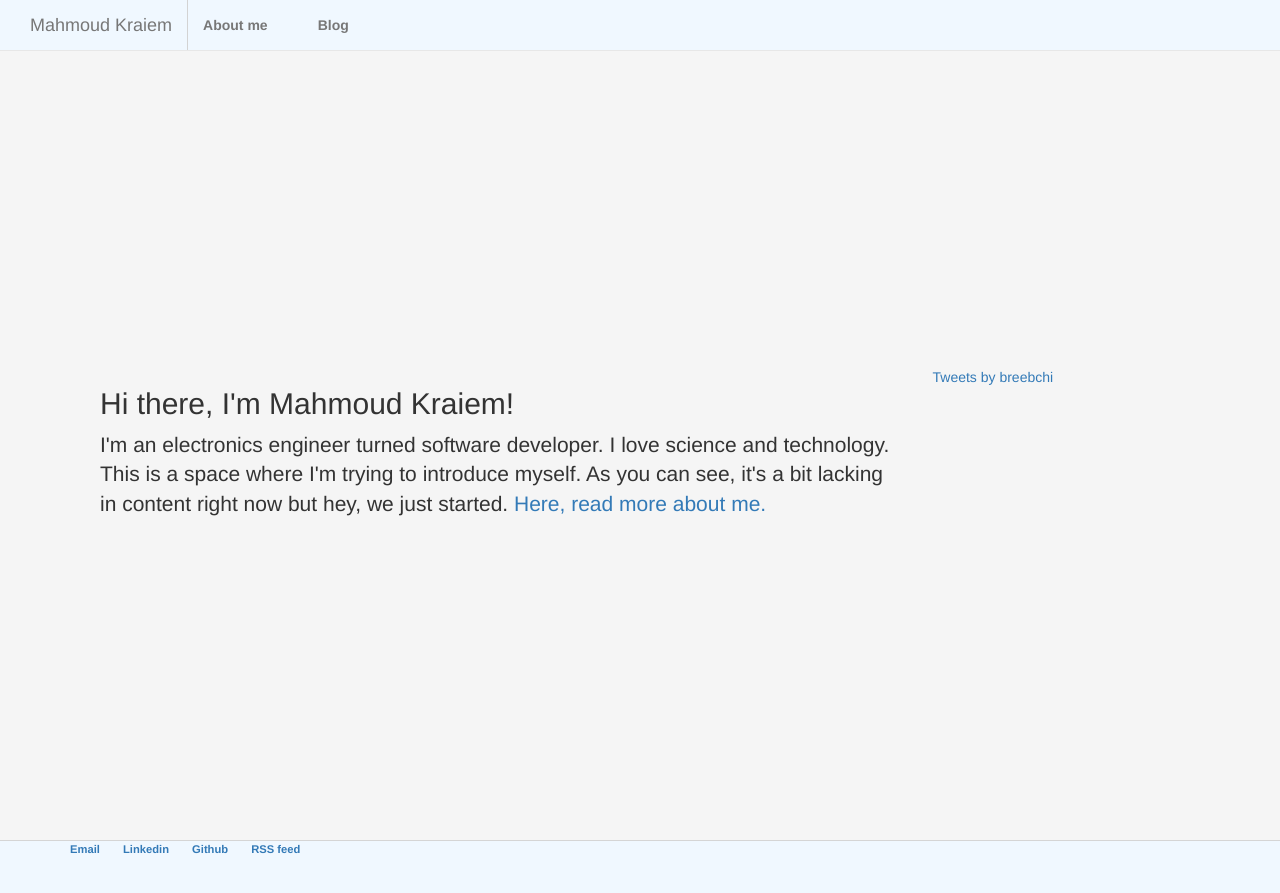
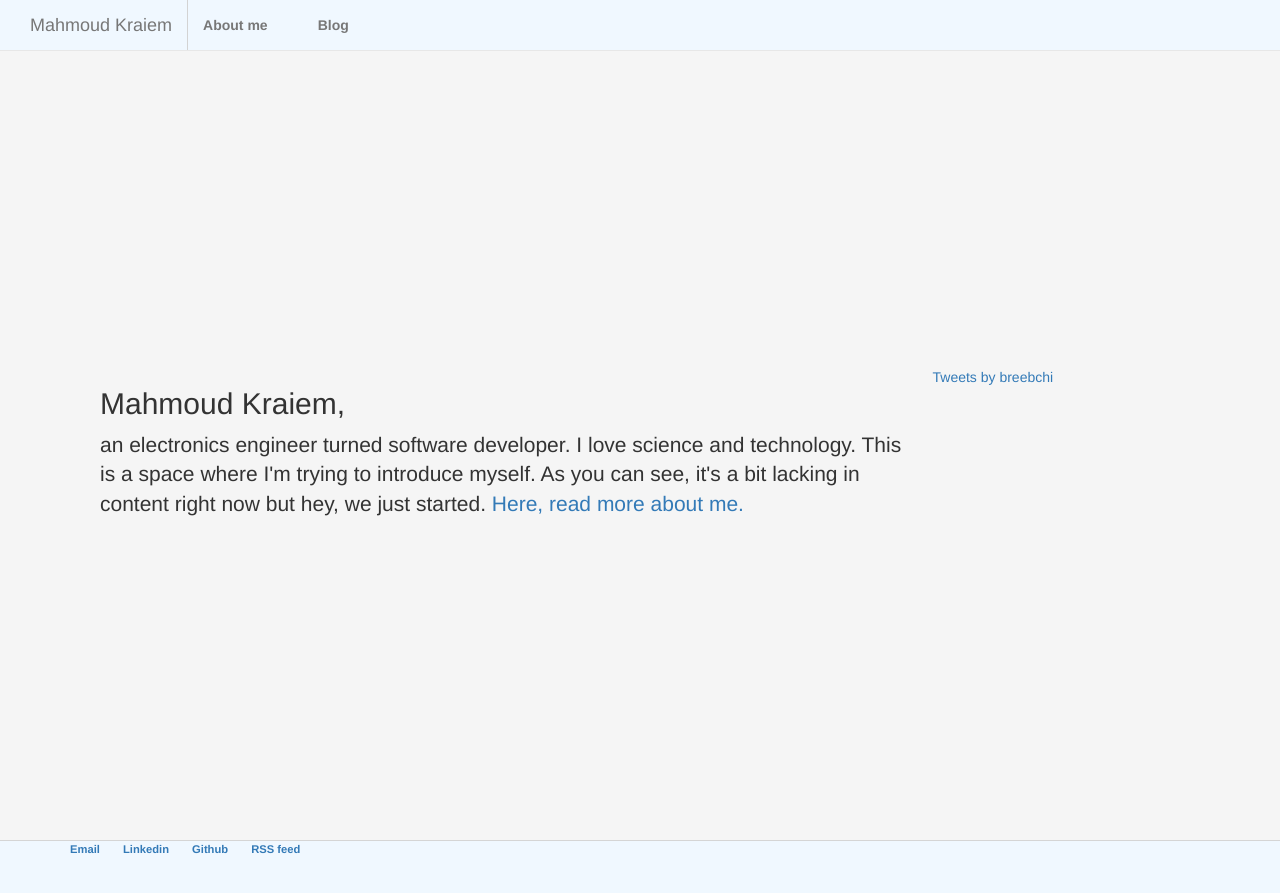
Before and after one commit to breebchi/breebchi.github.io, a Jekyll site: the page built from index.html, in a window 1280 px wide and 900 px high. Shown: the top 893 px of the window. Built offline with Jekyll 4.4.1, drawn with Linux system fonts in a browser that asks for light colours; nearby versions of some CDN libraries; comment, search, counter and statistics services are not loaded.

Commit message:
Update index.html

```diff
--- a/index.html
+++ b/index.html
@@ -4,8 +4,8 @@ title: Mahmoud Kraiem, science and tek enthusiast
 ---
 <div class="col-md-12">
 <div class="blurb col-md-9">
-        		<h2>Hi there, I'm Mahmoud Kraiem!</h2>
-				<p>I'm an electronics engineer turned software developer. I love science and technology.
+        		<h2>Mahmoud Kraiem,</h2>
+				<p>an electronics engineer turned software developer. I love science and technology.
 					This is a space where I'm trying to introduce myself.
 					As you can see, it's a bit lacking in content right now but hey, we just started. <a href="/about">Here, read more about me.</a></p>
     		</div><!-- /.blurb -->
```
